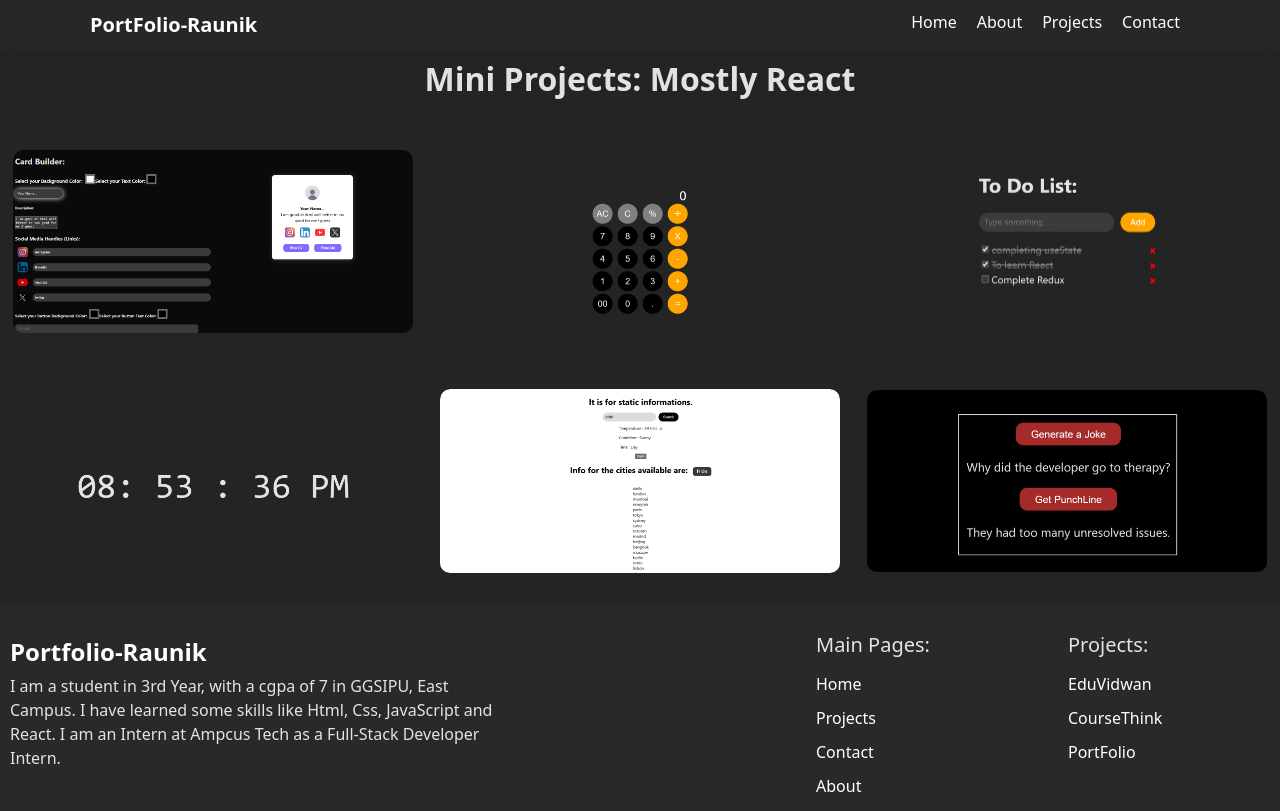
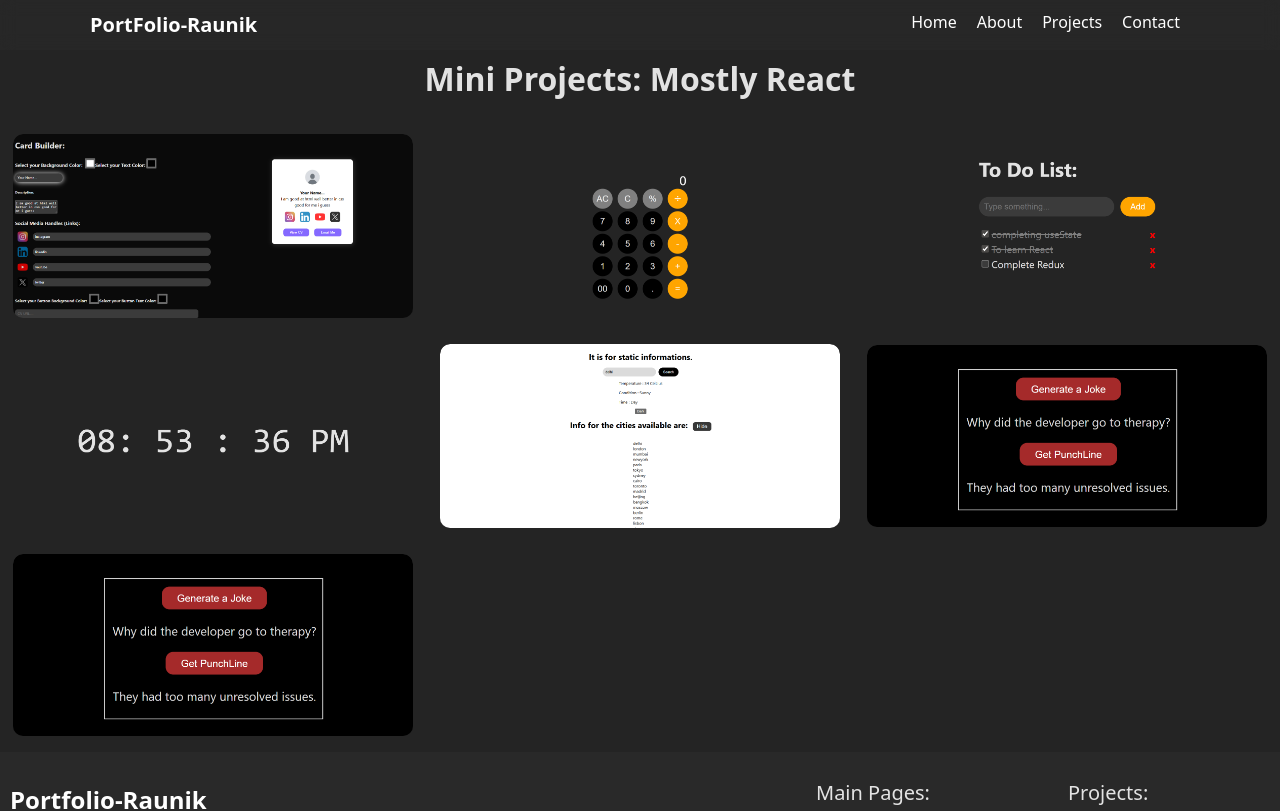
Before and after one commit to raunikdev/miniprojects, a React (Vite) app: page / in a window 1280 px wide. Shown: the top 811 px of the page. Built offline with nearby package versions, Linux system fonts and the light colour scheme.

Commit message:
putting the dynamic weather app link

```diff
--- a/src/App.jsx
+++ b/src/App.jsx
@@ -52,6 +52,11 @@ function App() {
           link="https://random-jokes-ivory-iota.vercel.app/"
           heading="Random Jokes"
           description="Shows random jokes on programming"/>
+          <Projects
+          image={Proj6}
+          link="https://dynamic-weather-app-inky.vercel.app/"
+          heading="dyanamic weather app"
+          description="Tells the weather"/>
       </div>
 
       <Footer />
```
